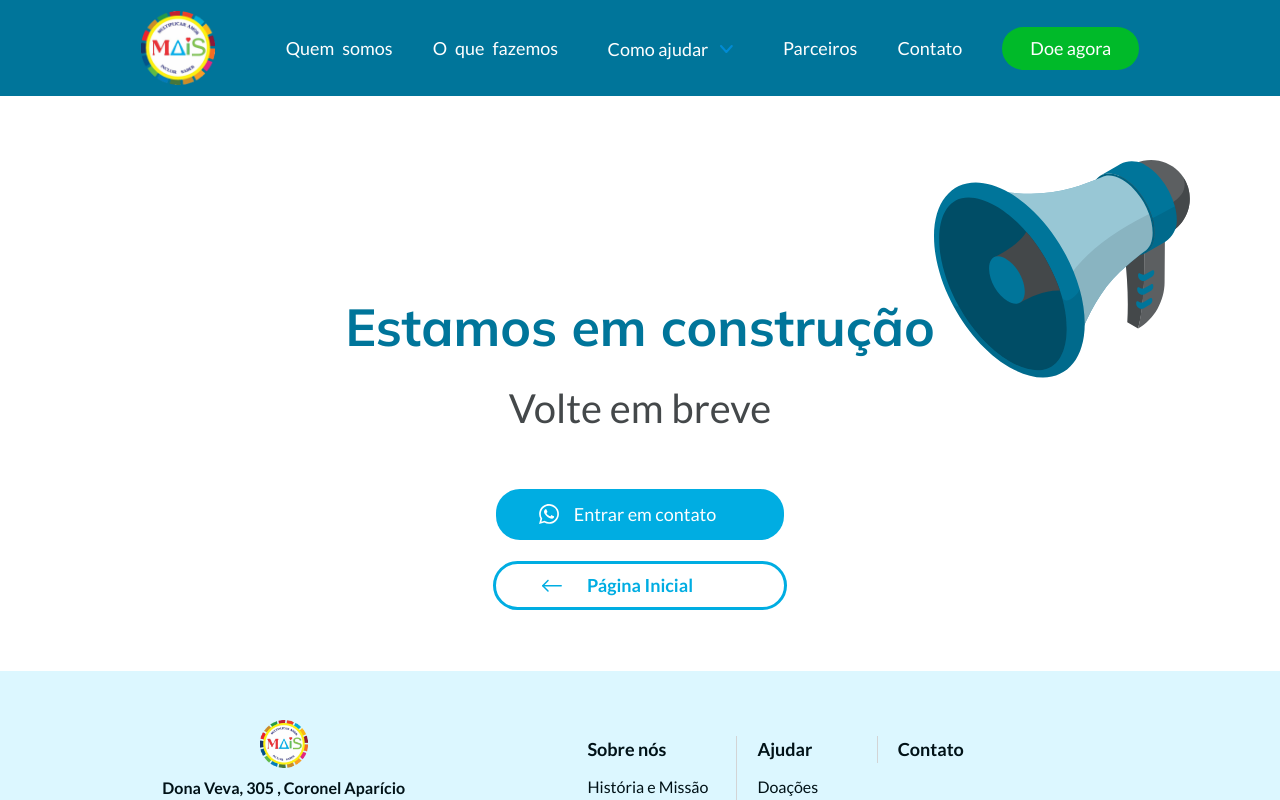
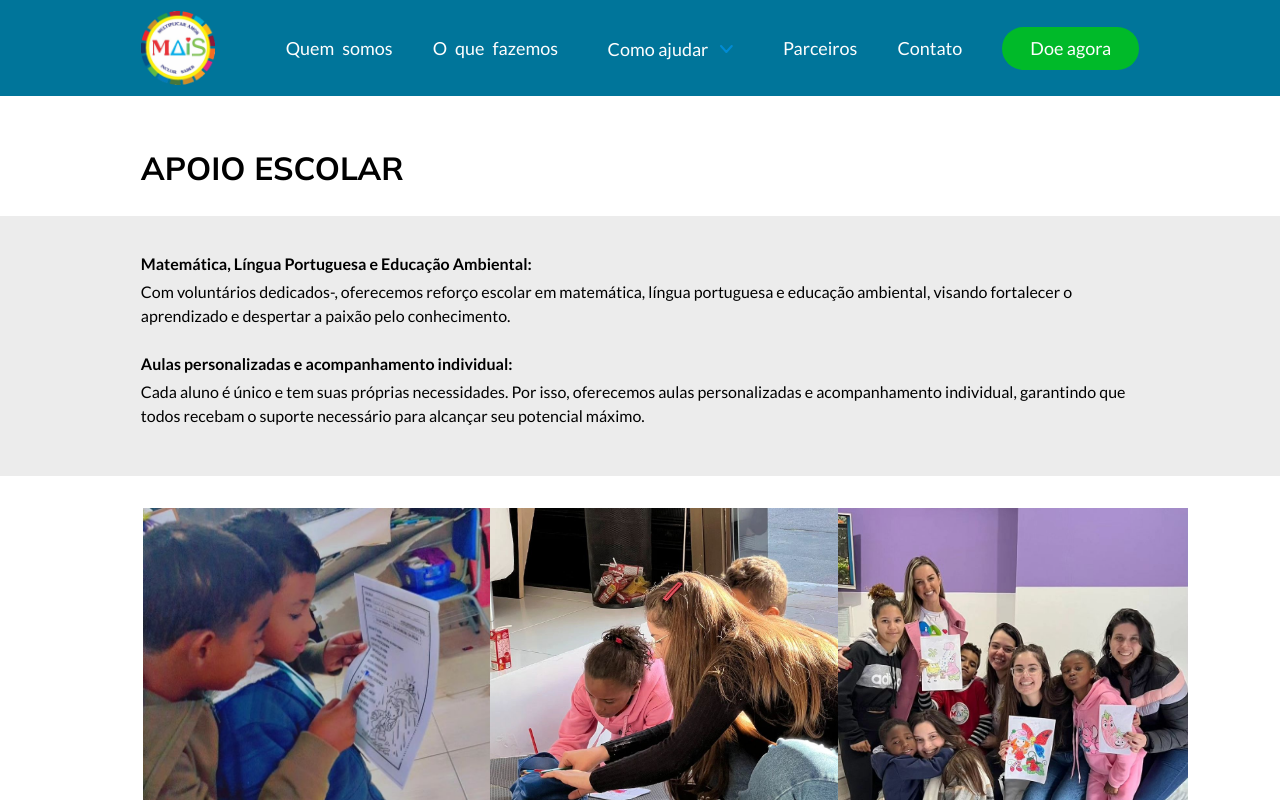
Before and after one commit to ONG-Mais/website-front-end, a Next.js app: page /o-que-fazemos/apoio-escolar in a window 1280 px wide. Before the commit this address had no page. Shown: the top 800 px of the page. Built offline with nearby package versions, Linux system fonts and the light colour scheme.

Commit message:
feat: uses the new generic subpage to create a new subroute on o-que-fazemos

```diff
--- /dev/null
+++ b/src/app/o-que-fazemos/apoio-escolar/page.tsx
@@ -0,0 +1,58 @@
+import Img1 from "../../../../public/images/kids_reading_test.jpg";
+import Img2 from "../../../../public/images/teacher_helping_kid_draw.jpg";
+import Img3 from "../../../../public/images/teacher_showing_kids_draws.jpg";
+import Img4 from "../../../../public/images/focused_kid_in_class.jpg";
+import Img5 from "../../../../public/images/kid_reading.jpg";
+import Img6 from "../../../../public/images/kids_book_club.jpg";
+import { CarrousselImage, PageText } from "../Components/WhatWeDoSubpage/types";
+import WhatWeDoSubpage from "../Components/WhatWeDoSubpage";
+
+const pageText: PageText[] = [
+  {
+    postition: 1,
+    title: "Matemática, Língua Portuguesa e Educação Ambiental:",
+    content: `Com voluntários dedicados-, oferecemos reforço escolar em matemática,
+    língua portuguesa e educação ambiental, visando fortalecer o aprendizado e despertar a
+    paixão pelo conhecimento.`,
+  },
+  {
+    postition: 2,
+    title: "Aulas personalizadas e acompanhamento individual:",
+    content: `Cada aluno é único e tem suas próprias necessidades. Por isso, oferecemos
+    aulas personalizadas e acompanhamento individual, garantindo que todos recebam o suporte
+    necessário para alcançar seu potencial máximo.`,
+  },
+];
+
+const pageImages: CarrousselImage[] = [
+  {
+    id: 1,
+    src: Img1.src,
+  },
+  {
+    id: 2,
+    src: Img2.src,
+  },
+  {
+    id: 3,
+    src: Img3.src,
+  },
+  {
+    id: 4,
+    src: Img4.src,
+  },
+  {
+    id: 5,
+    src: Img5.src,
+  },
+  {
+    id: 6,
+    src: Img6.src,
+  },
+];
+
+const pageTitle = "APOIO ESCOLAR";
+
+export default function Page() {
+  return <WhatWeDoSubpage {...{ pageImages, pageText, pageTitle }} />;
+}
```
